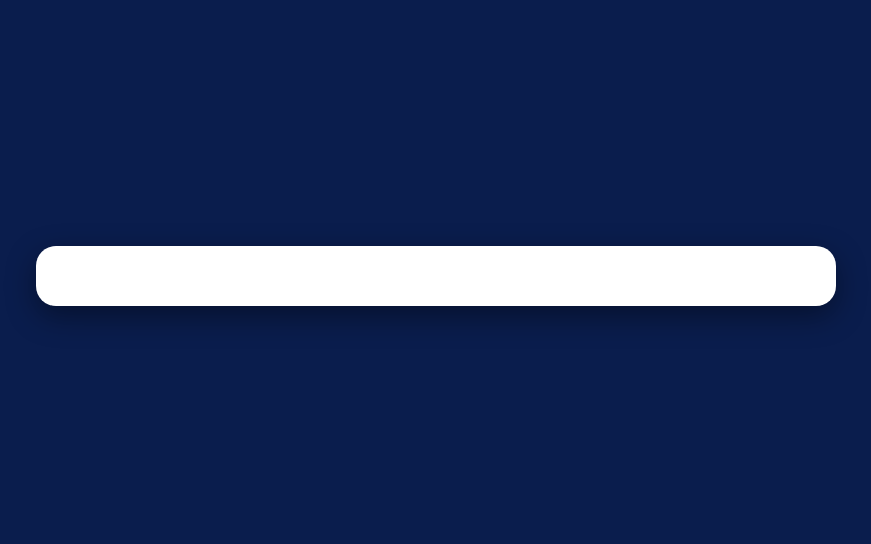
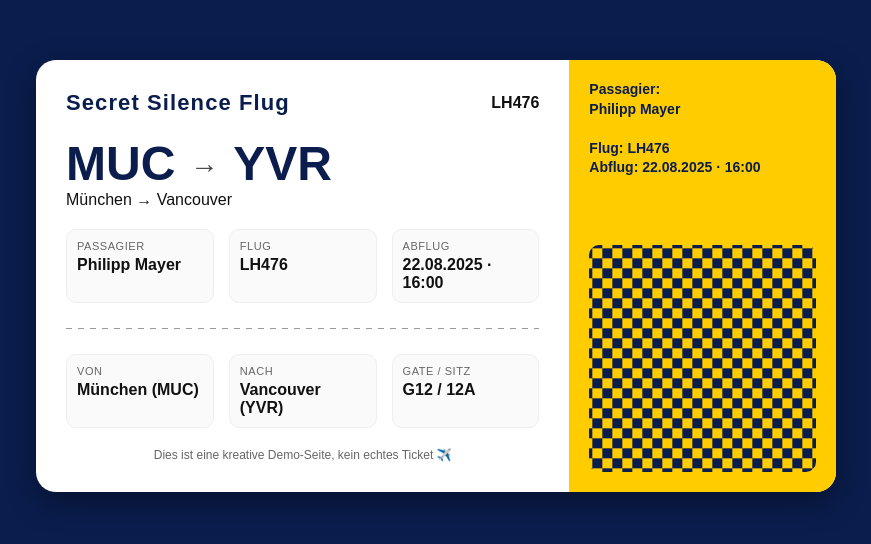
Before and after one commit to cwillmi/PM-Ticket, a plain HTML site: page index.html in a window 1280 px wide. Shown: the part 144-688 px from the top of the page, without its empty margins (204-1075 px from the left). Drawn offline with Linux system fonts and the light colour scheme.

Commit message:
Add files via upload

```diff
--- a/index.html
+++ b/index.html
@@ -15,7 +15,7 @@
       margin:0;
       font-family: Arial, Helvetica, sans-serif;
       background: var(--blue);
-      color:var(--text);
+      color: var(--text);
       display:flex; justify-content:center; align-items:center;
       min-height:100vh;
       padding:20px;
@@ -35,24 +35,100 @@
       padding:20px;
       background:var(--yellow);
       color:var(--blue);
-      display:flex; flex-direction:column; justify-content:space-between; align-items:center;
+      display:flex; flex-direction:column; justify-content:space-between;
     }
-    header{ display:flex; justify-content:space-between; align-items:center; margin-bottom:20px; }
-    .brand{ font-weight:900; font-size:22px; letter-spacing:.05em; color:var(--blue); }
-    .route{ font-size:48px; font-weight:900; color:var(--blue); display:flex; align-items:center; gap:15px; }
+    header{
+      display:flex; justify-content:space-between; align-items:center;
+      margin-bottom:20px;
+    }
+    .brand{
+      font-weight:900; font-size:22px; letter-spacing:.05em;
+      color:var(--blue);
+    }
+    .route{
+      font-size:48px; font-weight:900; color:var(--blue);
+      display:flex; align-items:center; gap:15px;
+    }
     .route span{ font-size:28px; color:#444; font-weight:500; }
-    .details{ margin-top:20px; display:grid; grid-template-columns: repeat(3,1fr); gap:15px; }
+    .details{
+      margin-top:20px;
+      display:grid; grid-template-columns: repeat(3,1fr); gap:15px;
+    }
     .field{ border:1px solid #eee; border-radius:10px; padding:10px; background:#fafafa; }
     .label{ font-size:11px; color:#666; text-transform:uppercase; letter-spacing:.05em; }
     .value{ font-size:16px; font-weight:700; margin-top:4px; }
     .divider{ height:1px; background:repeating-linear-gradient(90deg,#999 0 6px,transparent 6px 12px); margin:25px 0; }
-    .right .info{ font-size:14px; line-height:1.4; font-weight:600; margin-bottom:20px; text-align:center; }
-    footer{ margin-top:20px; font-size:12px; color:#666; text-align:center; }
-    .qr-placeholder{ width:150px; height:150px; background:#fff; border-radius:10px; padding:8px; }
-    .qr-placeholder img{ width:100%; height:100%; object-fit:contain; }
+    .right .info{
+      font-size:14px; line-height:1.4; font-weight:600;
+    }
+    .qr{
+      margin-top:20px;
+      width:100%; aspect-ratio:1/1;
+      background: repeating-conic-gradient(var(--blue) 0 25%, var(--yellow) 0 50%) 50% / 20px 20px;
+      border-radius:10px;
+    }
+    footer{
+      margin-top:20px; font-size:12px; color:#666; text-align:center;
+    }
   </style>
 </head>
 <body>
   <article class="ticket">
     <!-- Linke Seite -->
     <section class="left">
+      <header>
+        <div class="brand">Secret Silence Flug</div>
+        <div><strong>LH476</strong></div>
+      </header>
+
+      <div class="route">
+        MUC <span>→</span> YVR
+      </div>
+      <div> München → Vancouver</div>
+
+      <div class="details">
+        <div class="field">
+          <div class="label">Passagier</div>
+          <div class="value">Philipp Mayer</div>
+        </div>
+        <div class="field">
+          <div class="label">Flug</div>
+          <div class="value">LH476</div>
+        </div>
+        <div class="field">
+          <div class="label">Abflug</div>
+          <div class="value">22.08.2025 · 16:00</div>
+        </div>
+      </div>
+
+      <div class="divider"></div>
+
+      <div class="details">
+        <div class="field">
+          <div class="label">Von</div>
+          <div class="value">München (MUC)</div>
+        </div>
+        <div class="field">
+          <div class="label">Nach</div>
+          <div class="value">Vancouver (YVR)</div>
+        </div>
+        <div class="field">
+          <div class="label">Gate / Sitz</div>
+          <div class="value">G12 / 12A</div>
+        </div>
+      </div>
+      <footer>Dies ist eine kreative Demo-Seite, kein echtes Ticket ✈️</footer>
+    </section>
+
+    <!-- Rechte Seite -->
+    <aside class="right">
+      <div class="info">
+        Passagier: <br><strong>Philipp Mayer</strong><br><br>
+        Flug: <strong>LH476</strong><br>
+        Abflug: 22.08.2025 · 16:00
+      </div>
+      <div class="qr"></div>
+    </aside>
+  </article>
+</body>
+</html>
```
